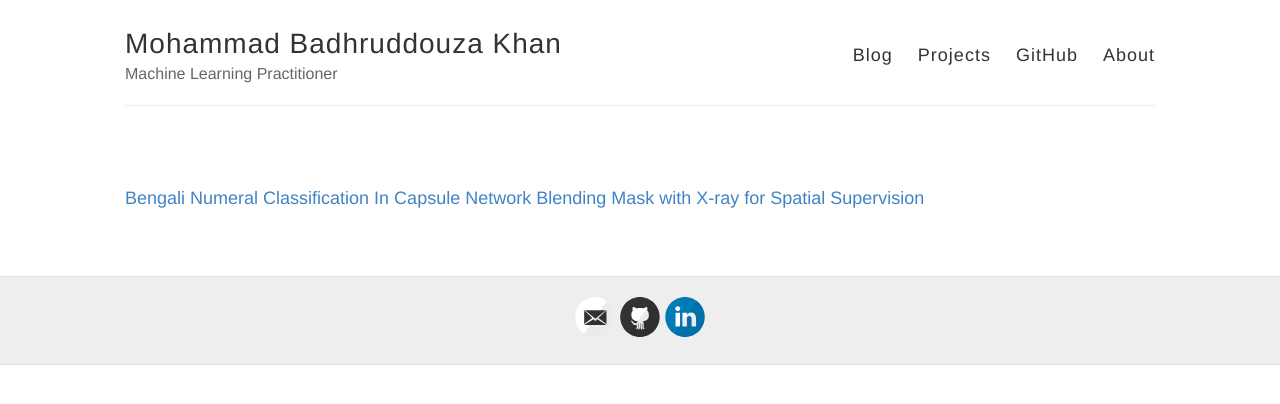
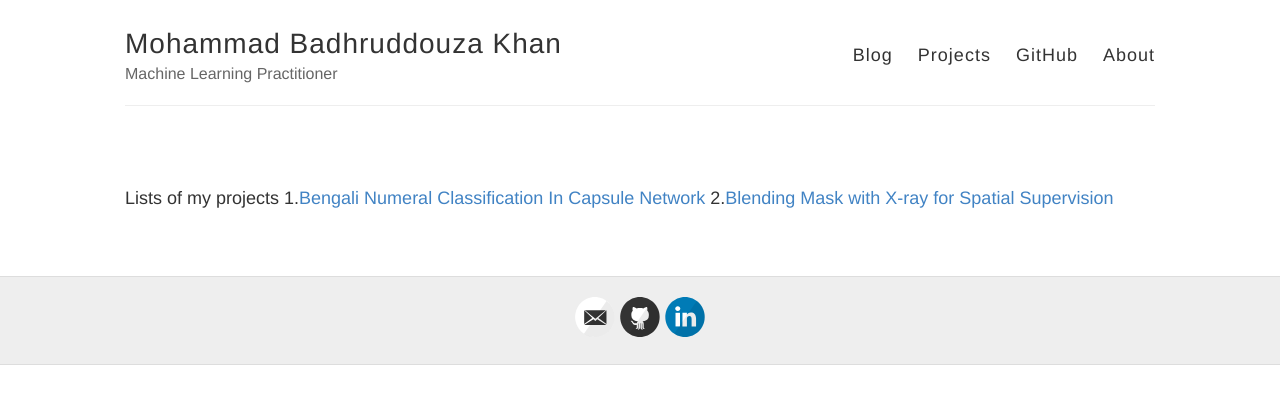
Before and after one commit to kaium123/buffyhridoy.github.io, a Jekyll site: the page built from projects.md, in a window 1280 px wide. Shown: the top 404 px of the page. Built offline with Jekyll 4.4.1, drawn with Linux system fonts in a browser that asks for light colours.

Commit message:
Update projects.md

```diff
--- a/projects.md
+++ b/projects.md
@@ -3,6 +3,6 @@ layout: page
 permalink: /projects/
 ---
 
-
-[Bengali Numeral Classification In Capsule Network](https://www.kaggle.com/ipythonx/bengali-numeral-classification-in-capsule-network)
-[Blending Mask with X-ray for Spatial Supervision](https://www.kaggle.com/ipythonx/blending-mask-with-x-ray-for-spatial-supervision)
+Lists of my projects
+1.[Bengali Numeral Classification In Capsule Network](https://www.kaggle.com/ipythonx/bengali-numeral-classification-in-capsule-network)
+2.[Blending Mask with X-ray for Spatial Supervision](https://www.kaggle.com/ipythonx/blending-mask-with-x-ray-for-spatial-supervision)
```
